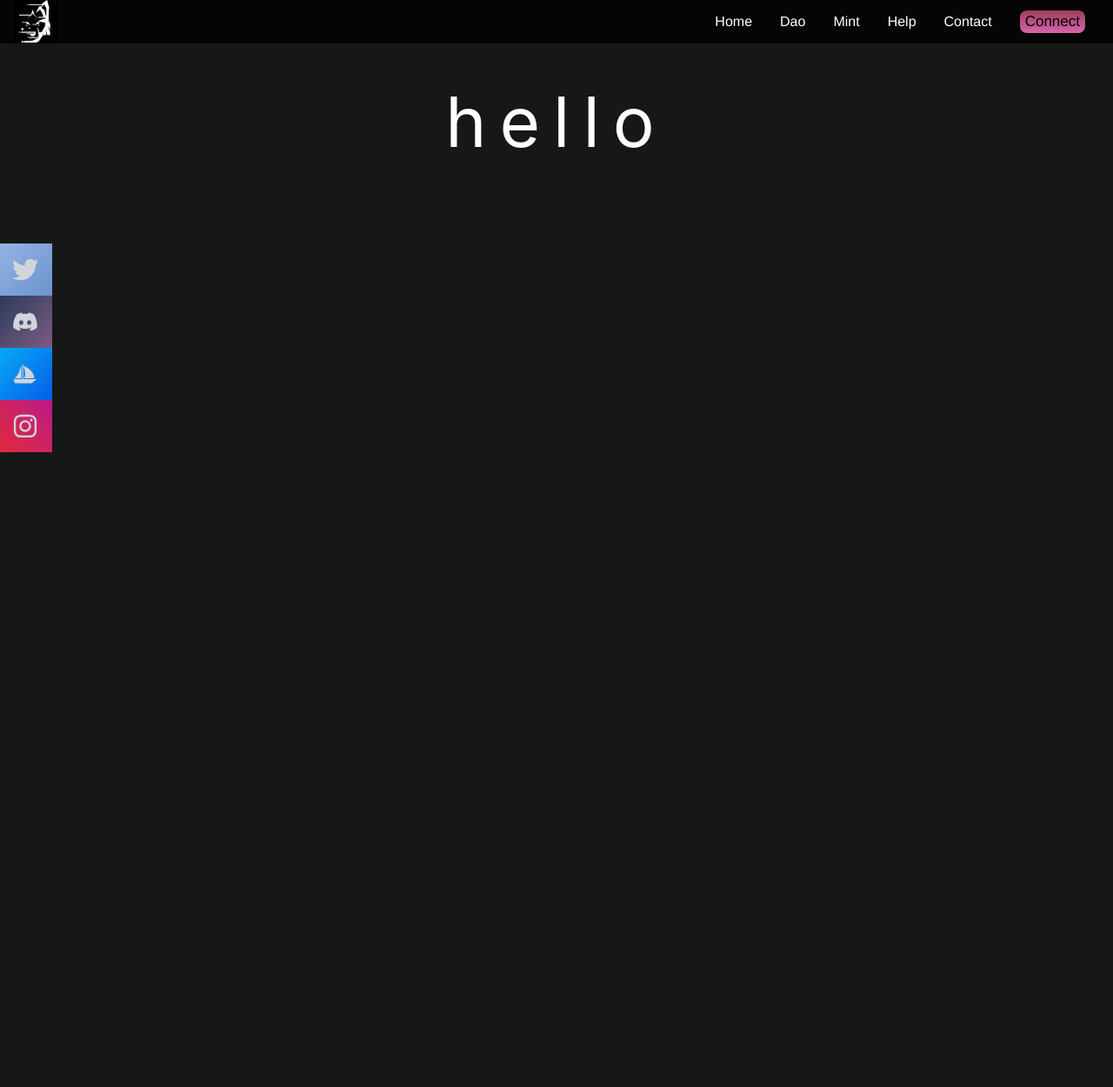
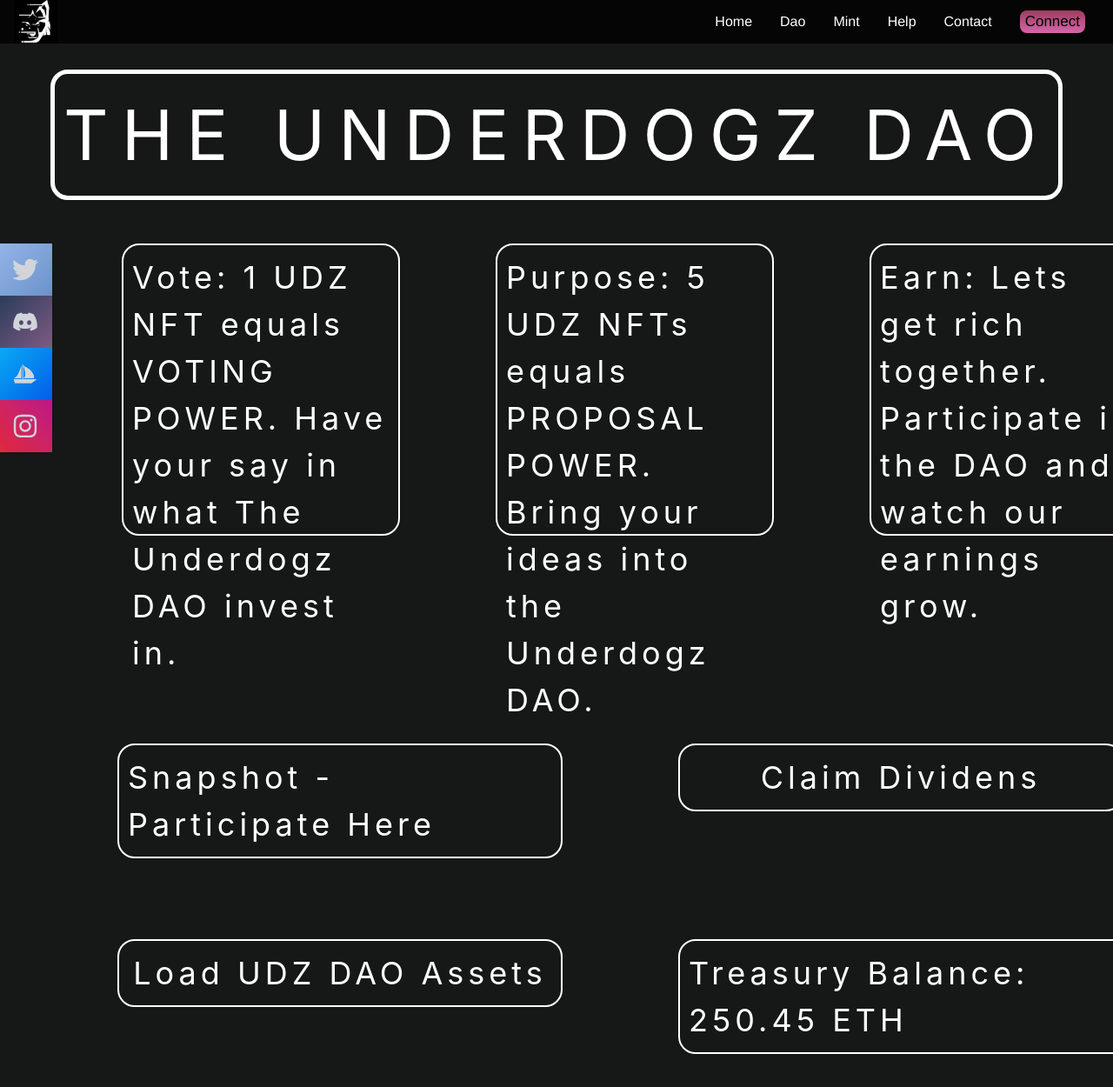
Before and after one commit to abccodes/THE-UNDERDOGZ, a React (Create React App) app: page /dao in a window 1280 px wide. Shown: the top 1250 px of the page at 87% size. Built offline with nearby package versions, Linux system fonts and the light colour scheme.

Commit message:
Dao Page Styling

```diff
--- a/src/components/LandingPage.js
+++ b/src/components/LandingPage.js
@@ -8,7 +8,7 @@ const LandingPage = () => {
     >
       <div className="max-w-[1000px] mx-auto px-8 flex flex-col justify-center h-full ">
         <h1 className="text-4xl sm:text-7xl font-bold text-[#f5ffff] ">
-          UnderDogZ
+          THE UNDERDOGZ
         </h1>
         <h2 className="text-4xl sm:text-7xl font-bold text-[#1a1616">
           An investment DAO.
--- a/src/components/nftcard.jsx
+++ b/src/components/nftcard.jsx
@@ -17,7 +17,6 @@ const NftCard = ( props ) => {
                   <a target="_blank" className="text-blue-700" href={`https://etherscan.io/token/${props.value.contractAddress}`}>{`${props.value.contractAddress.slice(0, 4)}...${props.value.contractAddress.slice(props.value.contractAddress.length - 4)}`}</a>
                   </div>
               </div>
-
           </div>
       </div>
   )
--- a/src/components/sections/Dao.jsx
+++ b/src/components/sections/Dao.jsx
@@ -5,28 +5,6 @@ import NftCard from '../nftcard';
 import {fetchNFTs} from '../../utils/fetchNFTs.js';
 //---------------------------------------------------
 
-const Section = styled.section`
-  min-height: 212vh;
-  width: 100vw;
-  position: relative;
-  overflow: hidden;
-  background-color: #161717;
-`
-const Title = styled.h1`
-  font-size: 5em;
-  display: flex;
-  justify-content: center;
-  align-items: center;
-  margin: 5rem auto;
-  // border-bottom: 2px solid ${(props) => props.theme.text};
-  width: fit-content;
-
-  @media (max-width: 40em) {
-    font-size: 2em;
-  }
-  letter-spacing: 15px;
-  color: white;
-`
 const Container = styled.div`
   width: 80%;
   height: 150vh;
@@ -44,10 +22,236 @@ const Container = styled.div`
   }
 `
 
+const Section = styled.section`
+  min-height: 212vh;
+  width: 100vw;
+  position: relative;
+  overflow: hidden;
+  background-color: #161717;
+`
+
+const Header = styled.p`
+  font-size: 5em;
+  display: flex;
+  justify-content: center;
+  align-items: center;
+  margin: 5rem auto;
+  width: fit-content;
+  border: 5px solid white;
+  padding: 10px;
+  border-top-left-radius: 20px;
+  border-top-right-radius: 20px;
+  border-bottom-left-radius: 20px;
+  border-bottom-right-radius: 20px;
+
+  @media (max-width: 40em) {
+    font-size: 2em;
+  }
+  letter-spacing: 15px;
+  color: white;
+`
+
+const Column1 = styled.h1`
+  font-size: 2.25em;
+  text-align: left;
+  display: flex;
+  justify-content: center;
+  align-items: top;
+  margin: 5rem auto;
+  width: 25%;
+  border: 2.5px solid white;
+  padding: 10px;
+
+  top: 200px;
+  bottom: 1000px;
+  position: absolute;
+  left: 140px;
 
 
 
+  border-top-left-radius: 20px;
+  border-top-right-radius: 20px;
+  border-bottom-left-radius: 20px;
+  border-bottom-right-radius: 20px;
 
+  @media (max-width: 40em) {
+    font-size: 1em;
+  }
+  letter-spacing: 5px;
+  color: white;
+`
+
+const Column2 = styled.h1`
+  font-size: 2.25em;
+  text-align: left;
+  display: flex;
+  justify-content: center;
+  align-items: top;
+  margin: 5rem auto;
+  width: 25%;
+  border: 2.5px solid white;
+  padding: 10px;
+
+  position: absolute;
+  top: 200px;
+  bottom: 1000px;
+  left: 570px;
+
+
+  border-top-left-radius: 20px;
+  border-top-right-radius: 20px;
+  border-bottom-left-radius: 20px;
+  border-bottom-right-radius: 20px;
+
+  @media (max-width: 40em) {
+    font-size: 1em;
+  }
+  letter-spacing: 5px;
+  color: white;
+`
+
+const Column3 = styled.h1`
+  font-size: 2.25em;
+  text-align: left;
+  display: flex;
+  justify-content: center;
+  align-items: top;
+  margin: 5rem auto;
+  width: 25%;
+  border: 2.5px solid white;
+  padding: 10px;
+
+  top: 200px;
+  bottom: 1000px;
+  position: absolute;
+  left: 1000px;
+
+
+  border-top-left-radius: 20px;
+  border-top-right-radius: 20px;
+  border-bottom-left-radius: 20px;
+  border-bottom-right-radius: 20px;
+
+  @media (max-width: 40em) {
+    font-size: 1em;
+  }
+  letter-spacing: 5px;
+  color: white;
+`
+
+const Snapshot = styled.button`
+  font-size: 2.25em;
+  text-align: left;
+  display: flex;
+  justify-content: center;
+  align-items: top;
+  margin: 5rem auto;
+  width: 40%;
+  border: 2.5px solid white;
+  padding: 10px;
+
+  top: 775px;
+  position: absolute;
+  left: 135px;
+
+
+
+  border-top-left-radius: 20px;
+  border-top-right-radius: 20px;
+  border-bottom-left-radius: 20px;
+  border-bottom-right-radius: 20px;
+
+  @media (max-width: 40em) {
+    font-size: 1em;
+  }
+  letter-spacing: 5px;
+  color: white;
+`
+const Dividens = styled.button`
+  font-size: 2.25em;
+  text-align: left;
+  display: flex;
+  justify-content: center;
+  align-items: top;
+  margin: 5rem auto;
+  width: 40%;
+  border: 2.5px solid white;
+  padding: 10px;
+
+  top: 775px;
+  position: absolute;
+  left: 780px;
+
+
+
+  border-top-left-radius: 20px;
+  border-top-right-radius: 20px;
+  border-bottom-left-radius: 20px;
+  border-bottom-right-radius: 20px;
+
+  @media (max-width: 40em) {
+    font-size: 1em;
+  }
+  letter-spacing: 5px;
+  color: white;
+`
+
+const Assets = styled.button`
+  font-size: 2.25em;
+  text-align: left;
+  display: flex;
+  justify-content: center;
+  align-items: top;
+  margin: 5rem auto;
+  width: 40%;
+  border: 2.5px solid white;
+  padding: 10px;
+
+  top: 1000px;
+  position: absolute;
+  left: 135px;
+
+
+
+  border-top-left-radius: 20px;
+  border-top-right-radius: 20px;
+  border-bottom-left-radius: 20px;
+  border-bottom-right-radius: 20px;
+
+  @media (max-width: 40em) {
+    font-size: 1em;
+  }
+  letter-spacing: 5px;
+  color: white;
+`
+
+const Balance = styled.h1`
+  font-size: 2.25em;
+  text-align: left;
+  justify-content: center;
+  align-items: top;
+  margin: 5rem auto;
+  width: 41%;
+  border: 2.5px solid white;
+  padding: 10px;
+
+  position: absolute;
+  top: 1000px;
+  left: 780px;
+
+
+
+  border-top-left-radius: 20px;
+  border-top-right-radius: 20px;
+  border-bottom-left-radius: 20px;
+  border-bottom-right-radius: 20px;
+
+  @media (max-width: 40em) {
+    font-size: 1em;
+  }
+  letter-spacing: 5px;
+  color: white;
+`
 
 
 
@@ -65,17 +269,50 @@ const Dao = () => {
 
 
   return (
-    <Section className='disUnder'>
-      <Title>hello</Title>
-      <Container>
 
-      </Container>
-    </Section>
+    <div className = 'disUnder'>
+
+      <Section>
+
+        <Header>THE UNDERDOGZ DAO</Header>
+
+        <Column1>Vote: 1 UDZ NFT equals VOTING POWER. Have your say in what The Underdogz DAO invest in.</Column1>
+        <Column2>Purpose: 5 UDZ NFTs equals PROPOSAL POWER. Bring your ideas into the Underdogz DAO.</Column2>
+        <Column3>Earn: Lets get rich together. Participate in the DAO and watch our earnings grow. </Column3>
+
+        <Snapshot>Snapshot - Participate Here </Snapshot>
+        <Dividens>Claim Dividens </Dividens>
+
+        <Assets>Load UDZ DAO Assets</Assets>
+        <Balance>Treasury Balance: 250.45 ETH</Balance>
+
+
+
+
+
+        <section className='Assets'>
+            {
+              NFTs ? NFTs.map((NFT, index) => {
+                return (
+                  <NftCard key={index} {...NFT} />
+                )
+              }
+            ) : <div></div> }
+
+        </section>
+
+
+
+
+        <Container>
+        </Container>
+      </Section>
+
+    </div>
 
 
   )
 }
-
 
 export default Dao
 
--- a/src/index.css
+++ b/src/index.css
@@ -284,3 +284,32 @@ body {
 }
 
 /*========================================================================================== */
+
+.grid-container {
+    display: grid;
+    grid-template-columns: 200px 250px;
+    grid-auto-rows: minmax(150px, auto);
+    grid-row-gap: 20px;
+    grid-column-gap: 20px;
+    grid-template-areas:
+        "header header"
+        "sidebar content"
+        "sidebar content"
+
+}
+
+.grid-item-1 {
+    grid-column-start: 1 / -1;
+    background-color: blueviolet
+
+}
+
+.grid-item-2 {
+    grid-row-start: 2;
+    grid-row: 4;
+}
+
+.grid-item-3 {
+    grid-row-start: 2;
+    grid-row-end: 4;
+}
```
